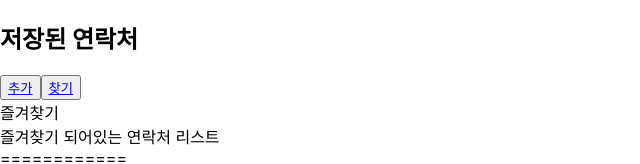
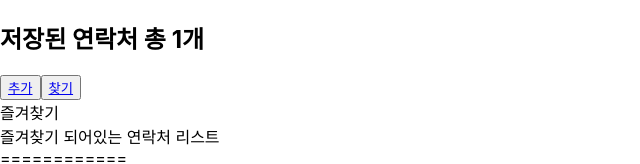
Before and after one commit to IMHANA/reactPr, a React (Create React App) app: page / in a window 1280 px wide. Shown: the top 164 px of the page, without its empty margins (0-640 px from the left). Built offline with nearby package versions, Linux system fonts and the light colour scheme; no server answers.

Commit message:
user count를 nest에서 가져와서 화면에 보여주기

```diff
--- a/src/component/ContactPointTemplate/main.js
+++ b/src/component/ContactPointTemplate/main.js
@@ -7,13 +7,25 @@ import Search from './MenuComponent/Search/Search'
 
 
 class Main extends Component {
+    state = {
+        count : "1"
+    }
+
+    componentDidMount() {
+        fetch('http://localhost:3000/user/count', {
+            method: "GET",
+        })
+        .then(response => response.json())
+        .then(data => this.setState({ count: data }));
+    }
+
     render() {
         return (
             <Router>
                 <div>
                     <div>
                         <div>
-                            <h2>저장된 연락처</h2>
+                            <h2>저장된 연락처 총 {this.state.count}개</h2>
                         </div>
                         <div>
                             <button><Link to='/AddContactPoint'>추가</Link></button>
```
